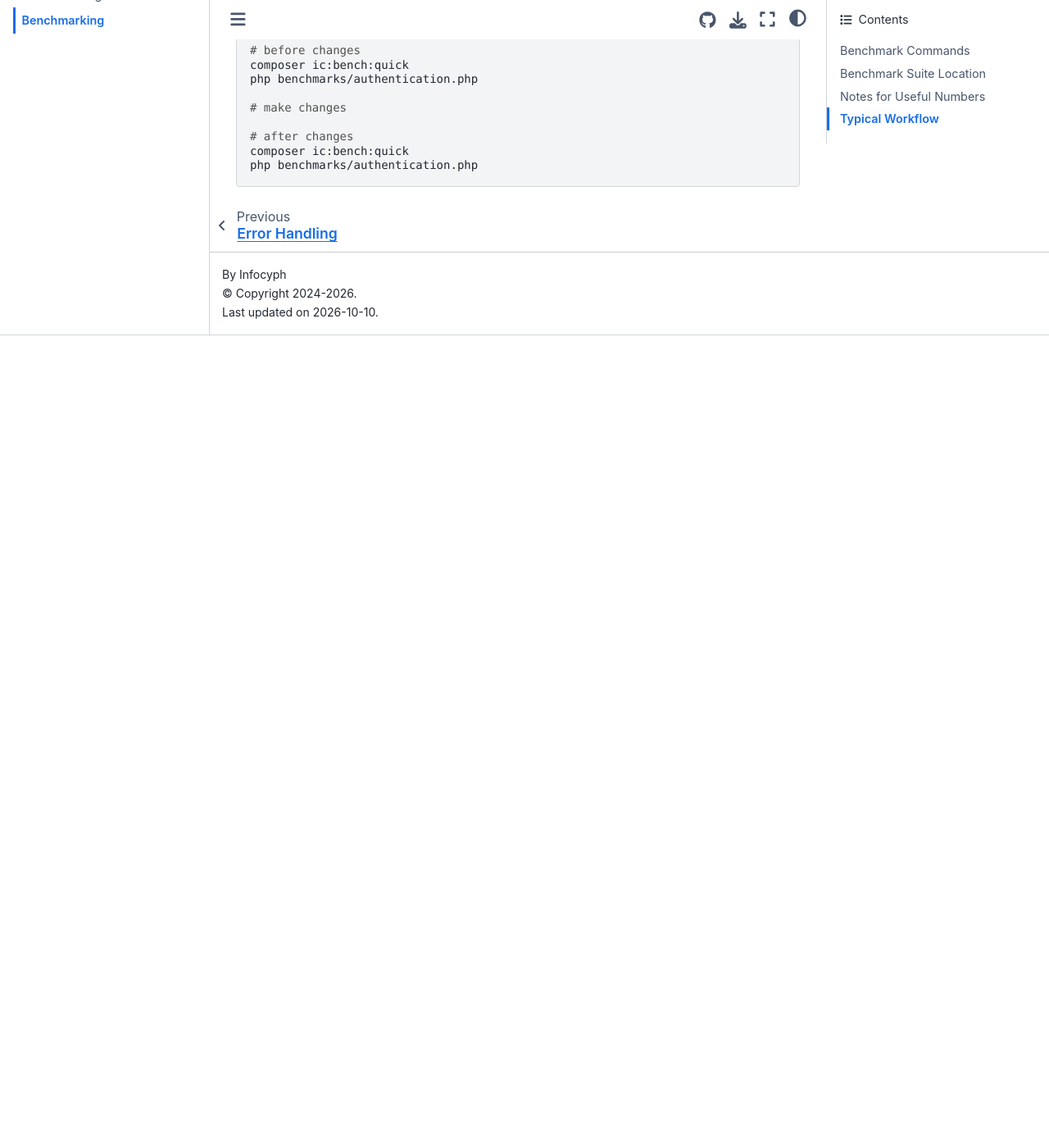
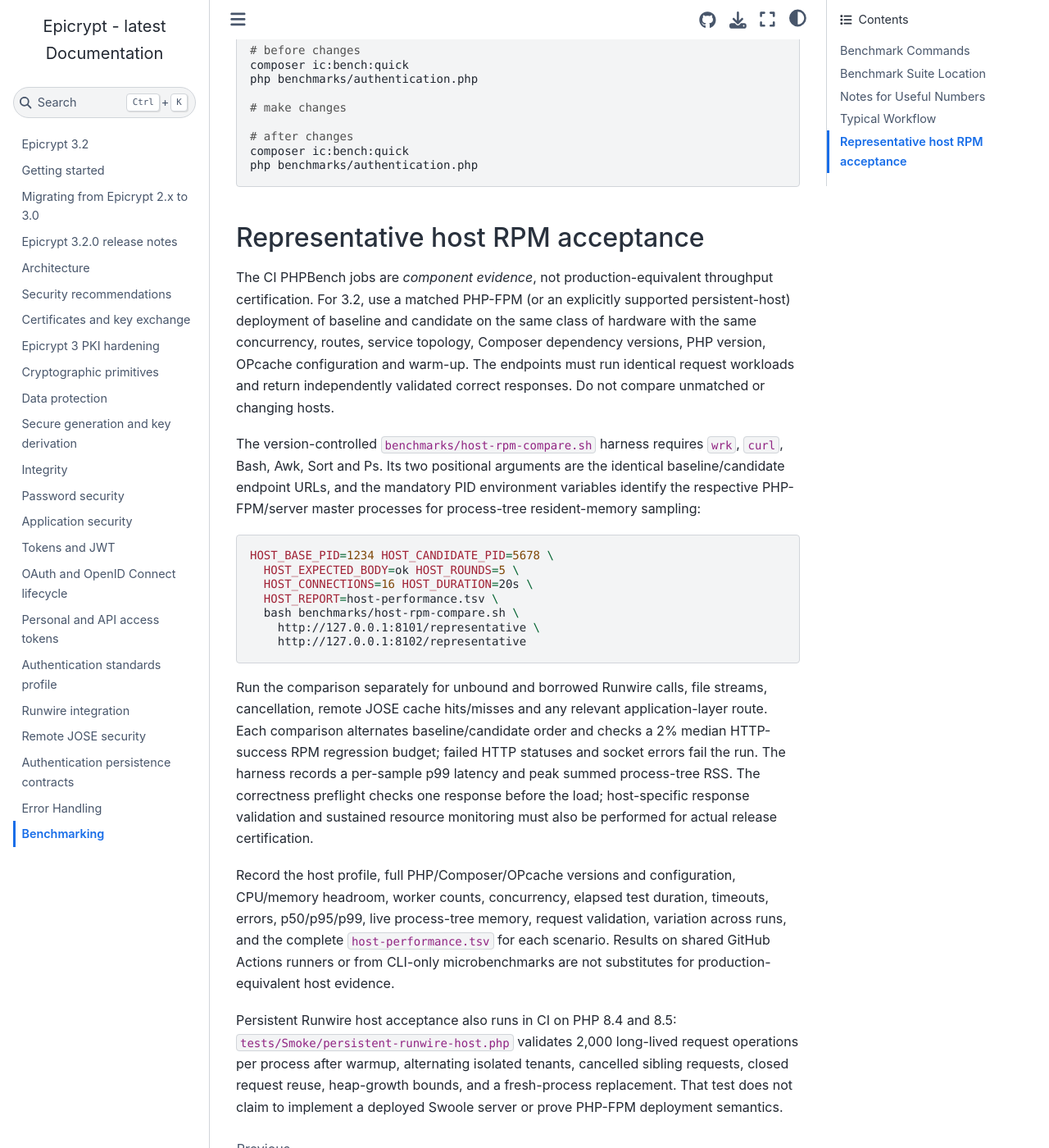
Before and after one commit to infocyph/Epicrypt, a Sphinx documentation site: the page built from docs/benchmarking.rst, in a window 1280 px wide and 1400 px high, scrolled down 1532 px. Shown: the whole window at 82% size. Built offline with Sphinx 7.4.7 and the Sphinx Book theme 1.1.4, drawn with Linux system fonts in a browser that asks for light colours; before the commit the page ends 1941 px from its top, so only the background shows below that.

Commit message:
test(release): supply matched host RPM harness and document acceptance boundaries

```diff
--- a/docs/benchmarking.rst
+++ b/docs/benchmarking.rst
@@ -69,3 +69,53 @@
    # after changes
    composer ic:bench:quick
    php benchmarks/authentication.php
+
+Representative host RPM acceptance
+----------------------------------
+
+The CI PHPBench jobs are *component evidence*, not production-equivalent
+throughput certification. For 3.2, use a matched PHP-FPM (or an explicitly
+supported persistent-host) deployment of baseline and candidate on the same
+class of hardware with the same concurrency, routes, service topology,
+Composer dependency versions, PHP version, OPcache configuration and warm-up.
+The endpoints must run identical request workloads and return independently
+validated correct responses. Do not compare unmatched or changing hosts.
+
+The version-controlled ``benchmarks/host-rpm-compare.sh`` harness requires
+``wrk``, ``curl``, Bash, Awk, Sort and Ps. Its two positional arguments
+are the identical baseline/candidate endpoint URLs, and the mandatory PID
+environment variables identify the respective PHP-FPM/server master processes
+for process-tree resident-memory sampling:
+
+.. code-block:: bash
+
+   HOST_BASE_PID=1234 HOST_CANDIDATE_PID=5678 \
+     HOST_EXPECTED_BODY=ok HOST_ROUNDS=5 \
+     HOST_CONNECTIONS=16 HOST_DURATION=20s \
+     HOST_REPORT=host-performance.tsv \
+     bash benchmarks/host-rpm-compare.sh \
+       http://127.0.0.1:8101/representative \
+       http://127.0.0.1:8102/representative
+
+Run the comparison separately for unbound and borrowed Runwire calls, file
+streams, cancellation, remote JOSE cache hits/misses and any relevant
+application-layer route. Each comparison alternates baseline/candidate order
+and checks a 2% median HTTP-success RPM regression budget; failed HTTP
+statuses and socket errors fail the run. The harness records a per-sample
+p99 latency and peak summed process-tree RSS. The correctness preflight checks
+one response before the load; host-specific response validation and sustained
+resource monitoring must also be performed for actual release certification.
+
+Record the host profile, full PHP/Composer/OPcache versions and configuration,
+CPU/memory headroom, worker counts, concurrency, elapsed test duration,
+timeouts, errors, p50/p95/p99, live process-tree memory, request validation,
+variation across runs, and the complete ``host-performance.tsv`` for
+each scenario. Results on shared GitHub Actions runners or from CLI-only
+microbenchmarks are not substitutes for production-equivalent host evidence.
+
+Persistent Runwire host acceptance also runs in CI on PHP 8.4 and 8.5:
+``tests/Smoke/persistent-runwire-host.php`` validates 2,000 long-lived
+request operations per process after warmup, alternating isolated tenants,
+cancelled sibling requests, closed request reuse, heap-growth bounds, and a
+fresh-process replacement. That test does not claim to implement a deployed
+Swoole server or prove PHP-FPM deployment semantics.
```
Also changed, not shown: docs/plans/epicrypt-next-release-audit-plan.md (+2 -2 lines), 2 other files.
